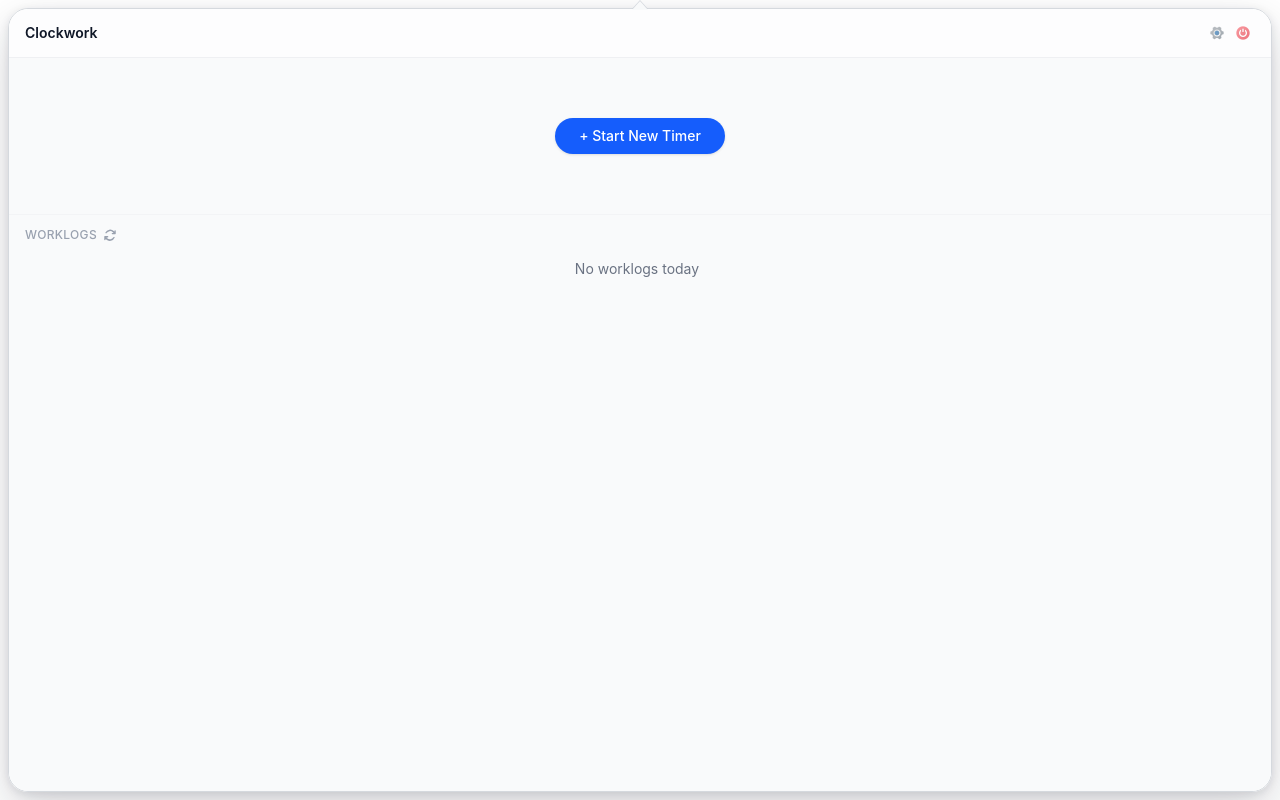
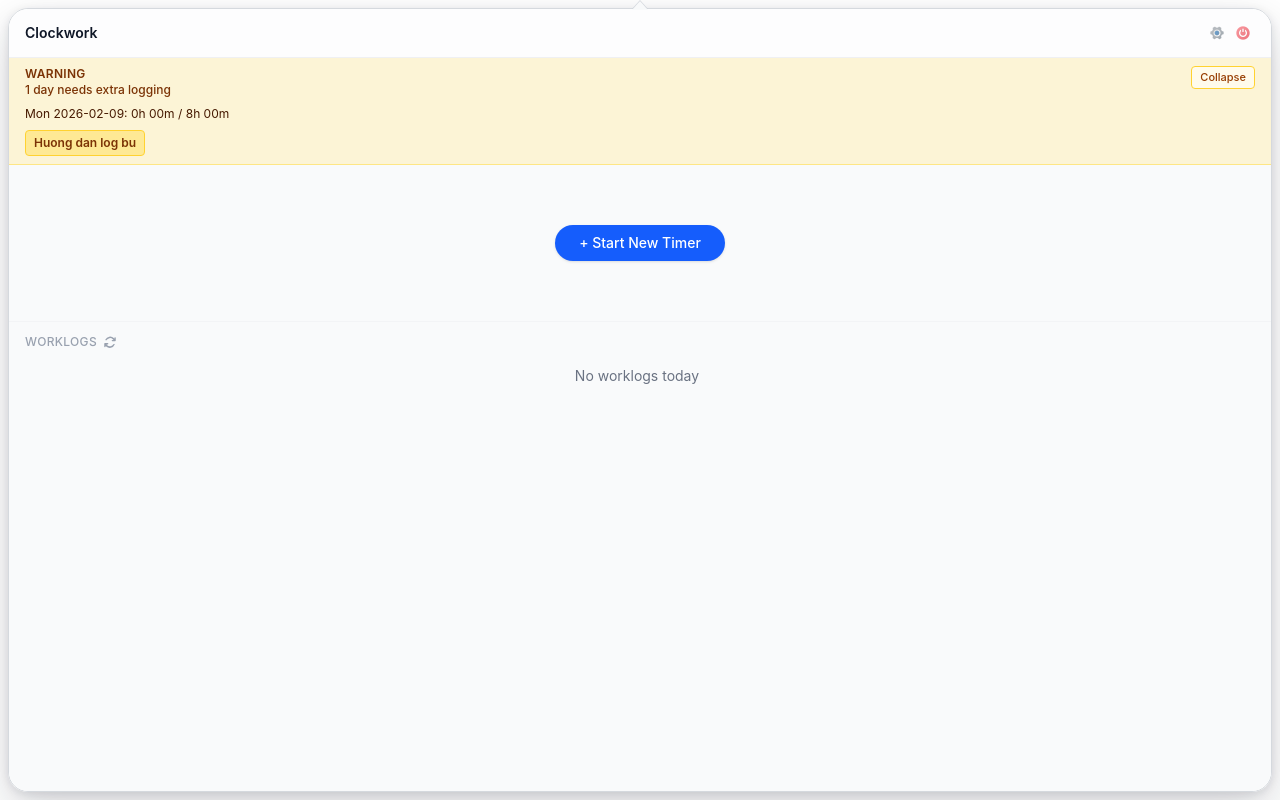
Before and after one commit to vietanha34/clockwork-client, a React (Vite) app in the folder apps/tauri/: page / in a window 1280 px wide. Both pictures are taken after a click on the button 37 px from the left and 33 px from the top of the page. Built offline with nearby package versions, Linux system fonts and the light colour scheme.

Commit message:
feat(tauri): integrate unlogged warning into main view (unlogged-days-warning_20260224)

```diff
--- a/apps/tauri/src/views/MainView.tsx
+++ b/apps/tauri/src/views/MainView.tsx
@@ -1,16 +1,21 @@
 import { ActiveTimer } from '../components/ActiveTimer';
 import { StartTimerForm } from '../components/StartTimerForm';
+import { UnloggedDaysWarning } from '../components/UnloggedDaysWarning';
 import { WorklogList } from '../components/WorklogList';
 import { useActiveTimers } from '../hooks/useActiveTimers';
+import { useUnloggedDays } from '../hooks/useUnloggedDays';
 import { useWorklogs } from '../hooks/useWorklogs';
 
 export function MainView() {
   const { isFetching, refetch } = useWorklogs();
   const { data: timerData } = useActiveTimers();
+  const { unloggedDays } = useUnloggedDays();
   const hasActiveTimer = timerData?.timers && timerData.timers.length > 0;
 
   return (
-    <div className="h-full min-h-0 flex flex-col divide-y divide-gray-100">
+    <div className="relative h-full min-h-0 flex flex-col divide-y divide-gray-100">
+      <UnloggedDaysWarning unloggedDays={unloggedDays} />
+
       {/* Active timer section */}
       {hasActiveTimer && (
         <section>
```
